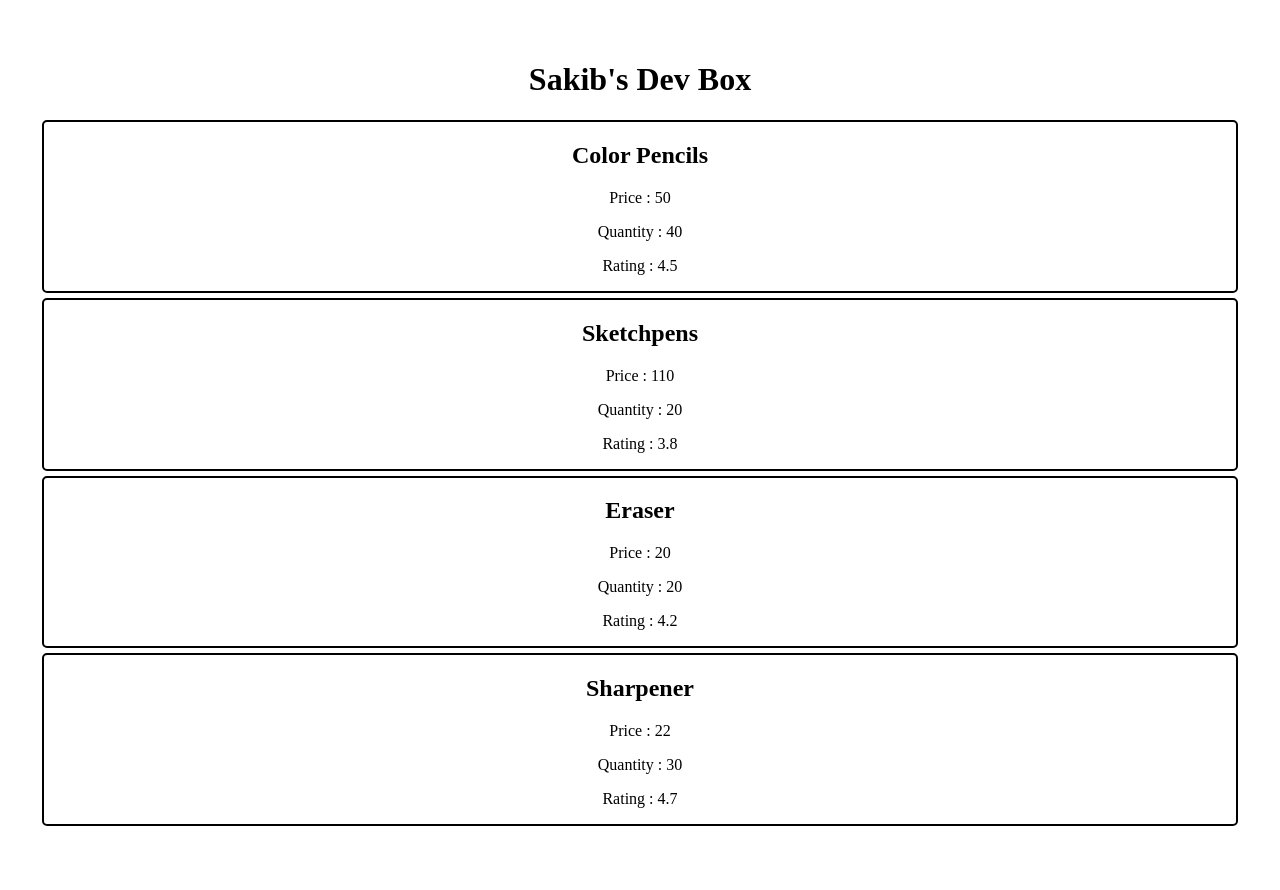
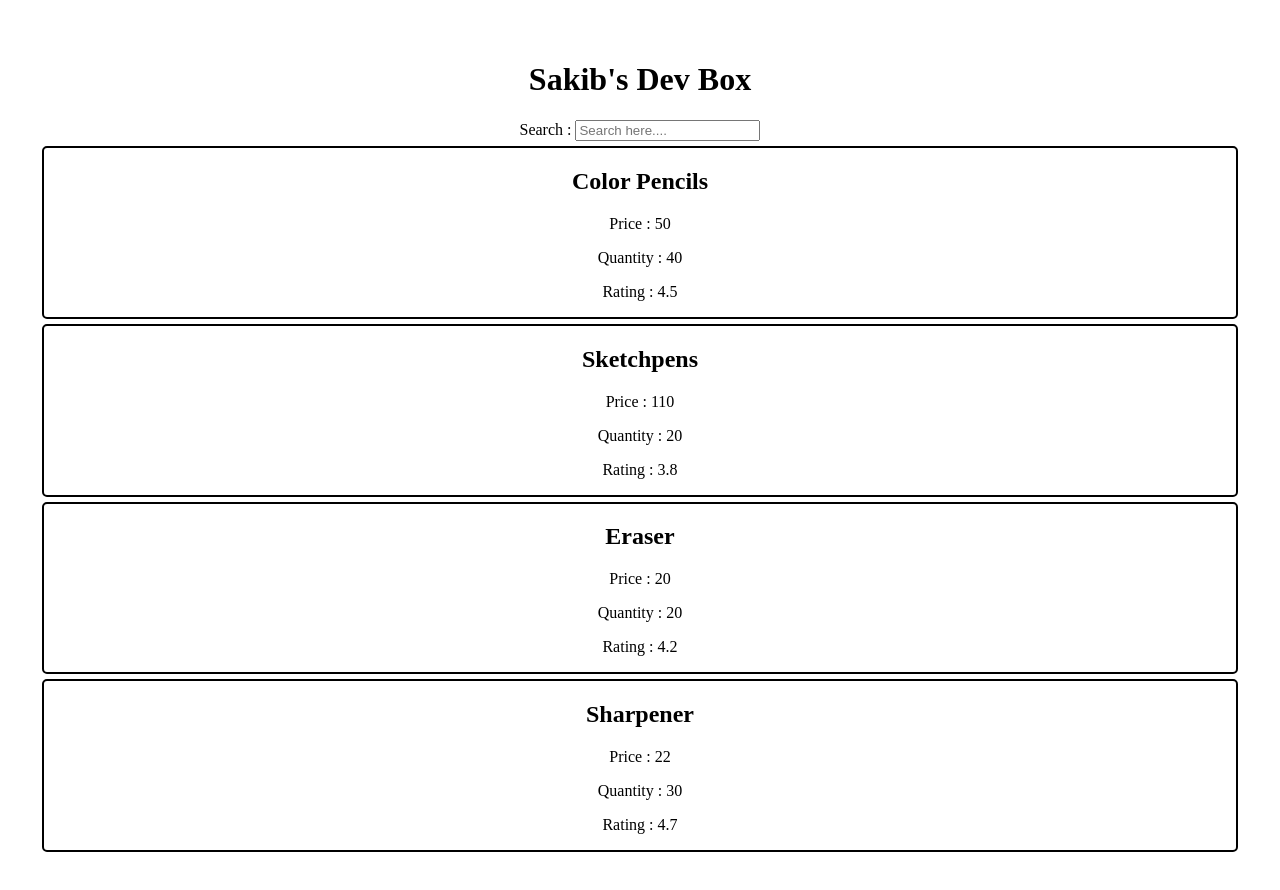
Before and after one commit to Sakib008/React-set-7-practice, a React (Vite) app in the folder React-Set-7/: page / in a window 1280 px wide. Shown: the top 890 px of the page. Built offline with nearby package versions, Linux system fonts and the light colour scheme.

Commit message:
docs : input the search type with filter the element value

```diff
--- a/React-Set-7/src/Components/displayProducts2.jsx
+++ b/React-Set-7/src/Components/displayProducts2.jsx
@@ -24,10 +24,28 @@ export function DisplayProduct2() {
     handleProduct();
   }, []);
 
+  const handleFilter = (e) => {
+    if (e.target.value.length === 0) {
+      setFilteredProduct(product);
+    } else {
+      const newProduct = product.filter(
+        ({ name }) => e.target.value.toLowerCase() === name.toLowerCase()
+      );
+      setFilteredProduct(newProduct);
+    }
+  };
+
   return (
     <div>
       {isLoading && <p>Loading...</p>}
-      {product.map(({ name, price, quantity, rating }) => (
+      <label htmlFor="search">Search : </label>
+      <input
+        onChange={handleFilter}
+        type="search"
+        name="search"
+        placeholder="Search here...."
+      ></input>
+      {filteredProduct.map(({ name, price, quantity, rating }) => (
         <div
           key={name}
           style={{
```
